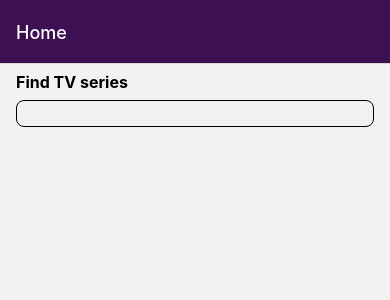
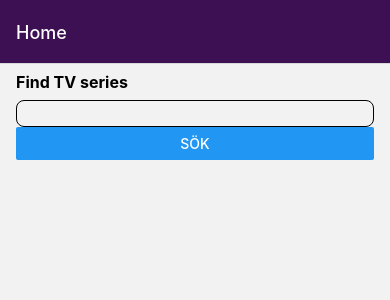
Before and after one commit to oakis/AstraTV, a React Native app: screen /Home in a window 390 px wide. Shown: the top 300 px of the page. Built offline with nearby package versions, Linux system fonts and the light colour scheme.

Commit message:
add basic search functionality

```diff
--- /dev/null
+++ b/src/contexts/SearchContext.tsx
@@ -0,0 +1,41 @@
+import React, { createContext, useState } from 'react';
+
+const SearchProvider = ({ children }: { children: React.ReactNode }) => {
+  const [results, setResults] = useState<ISearch[]>([]);
+
+  const searchTvShows = (str: string): void => {
+    const url = `https://api.tvmaze.com/search/shows?q=${str}`;
+    const config = {
+      method: 'get',
+      headers: {
+        Accept: 'application/json',
+      },
+    };
+
+    fetch(url, config)
+      .then(async res => {
+        const json = await res.json();
+        console.log(json);
+        setResults(json);
+      })
+      .catch(err => console.warn(err));
+  };
+
+  return (
+    <SearchContext.Provider value={{ results, searchTvShows }}>
+      {children}
+    </SearchContext.Provider>
+  );
+};
+
+interface IContext {
+  results: ISearch[];
+  searchTvShows: (str: string) => void;
+}
+
+export const SearchContext = createContext<IContext>({
+  results: [],
+  searchTvShows: () => {},
+});
+
+export { SearchProvider };
--- a/src/views/Home.tsx
+++ b/src/views/Home.tsx
@@ -1,23 +1,48 @@
-import { NativeStackScreenProps } from '@react-navigation/native-stack';
-import { RootStackParamList } from 'App';
-import React, { useState } from 'react';
-import { StyleSheet, Text, View, TextInput } from 'react-native';
+import React, { useState, useContext } from 'react';
+import {
+  StyleSheet,
+  Text,
+  View,
+  TextInput,
+  Button,
+  ScrollView,
+} from 'react-native';
+// import { NativeStackScreenProps } from '@react-navigation/native-stack';
+// import { RootStackParamList } from 'App';
 import colors from 'utils/colors';
 import metrics from 'utils/metrics';
+import { SearchContext } from 'contexts/SearchContext';
 
-type IHome = NativeStackScreenProps<RootStackParamList, 'Home'>;
+// type IHome = NativeStackScreenProps<RootStackParamList, 'Home'>;
 
-const Home = (props: IHome) => {
+const Home = () => {
   const [search, setSearch] = useState('');
 
+  const { results, searchTvShows } = useContext(SearchContext);
+
+  const onSearch = () => {
+    console.log('onSearch');
+    searchTvShows(search);
+  };
+
   return (
-    <View style={style.container}>
+    <ScrollView style={style.container}>
       <Text style={style.title}>Find TV series</Text>
       <View style={style.spacer} />
-      <TextInput style={style.input} onChangeText={setSearch} value={search} />
+      <View style={style.row}>
+        <TextInput
+          style={style.input}
+          onChangeText={setSearch}
+          value={search}
+        />
+        <Button onPress={onSearch} title="Sök" />
+      </View>
       <View style={style.spacer} />
       {/* <FlatList /> */}
-    </View>
+      {results.map(result => (
+        <Text>{result.show.name}</Text>
+      ))}
+    </ScrollView>
   );
 };
 
@@ -42,6 +67,10 @@ const style = StyleSheet.create({
     borderRadius: metrics.padding.md,
     padding: metrics.padding.sm,
   },
+  row: {
+    display: 'flex',
+    justifyContent: 'space-around',
+  },
 });
 
 export default Home;
```
Also changed, not shown: App.tsx (+8 -1 lines), global.d.ts (added, +112 -0 lines).
